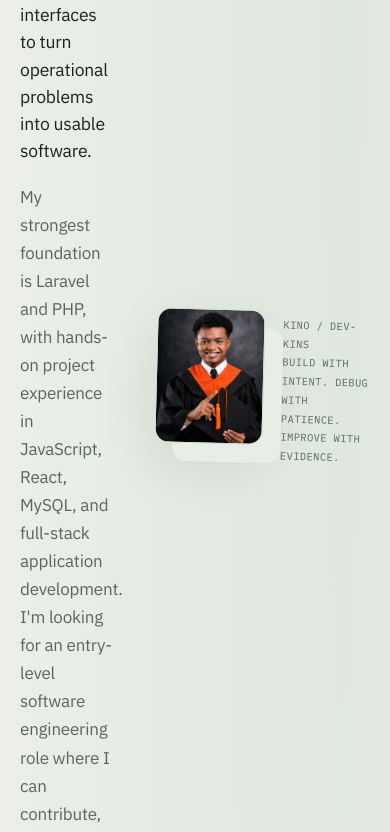
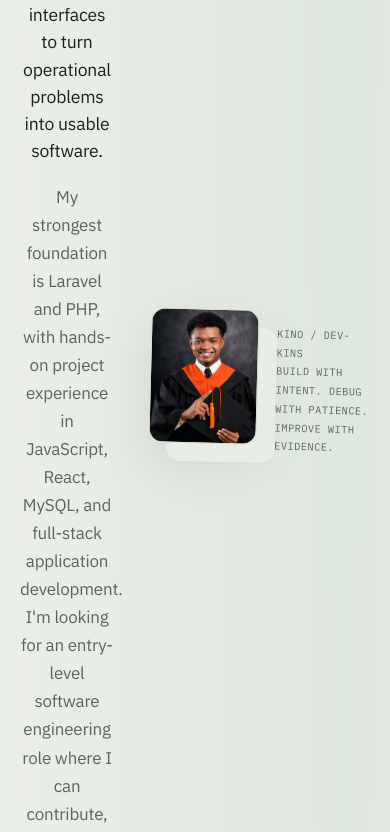
Before and after one commit to dev-kins/dev-kins, a plain HTML site: page index.html in a window 390 px wide. Shown: the part 937-1769 px from the top of the page. Drawn offline with Linux system fonts and the light colour scheme.

Commit message:
Center hero introduction on mobile

```diff
--- a/styles.css
+++ b/styles.css
@@ -634,3 +634,13 @@ details{border-top-color:var(--line)}summary{color:var(--accent)}
 @media(max-width:700px){.hero{padding:48px 0 40px}.hero h1{font-size:clamp(2.7rem,12vw,4.2rem)}.hero-photo{margin:10px 0 0 6px}.hero-photo img{width:108px}.hero-photo figcaption{font-size:.65rem}.section{padding:58px 0}.tech-grid{grid-template-columns:repeat(3,minmax(0,1fr));gap:9px}.tech-item{min-height:100px}.engineering-grid{grid-template-columns:1fr}.engineering-card{min-height:0}.flow-diagram{justify-content:flex-start}}
 @media(max-width:380px){.tech-grid{grid-template-columns:repeat(2,minmax(0,1fr))}}
 @media(prefers-reduced-motion:reduce){.tech-item{animation:none}.button,.project,.project-index a,.tech-item,.tech-item img{transition:none}}
+
+
+/* Center the introduction on narrow screens while keeping desktop editorial alignment */
+@media(max-width:700px){
+  .hero-copy{text-align:center}
+  .hero-copy .intro,.hero-copy>.muted{margin-left:auto;margin-right:auto}
+  .hero-signals,.hero .actions{justify-content:center}
+  .hero-photo{justify-content:center;margin:10px auto 0 0}
+  .hero-photo figcaption{text-align:left}
+}
```
